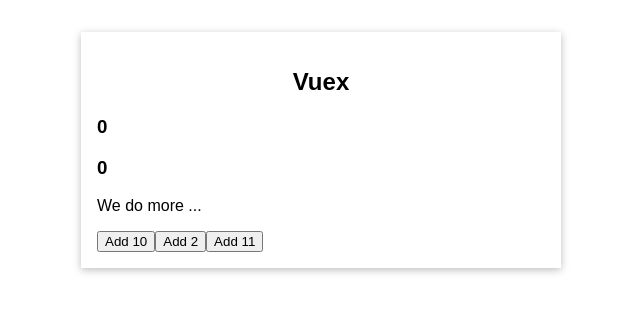
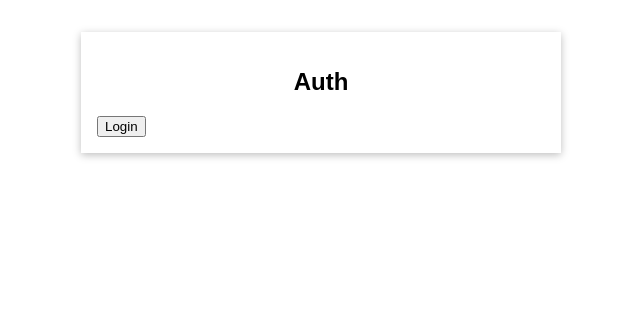
Before and after one commit to Alexinoo/Vuex, a Vue app: page / in a window 1280 px wide. Shown: the top 312 px of the page, without its empty margins (319-959 px from the left). Built offline with nearby package versions, Linux system fonts and the light colour scheme.

Commit message:
Example - Adding more state

```diff
--- a/src/App.vue
+++ b/src/App.vue
@@ -29,18 +29,41 @@
 
     e.g.   <the-counter></the-counter>
 
+
+
+    10. ) EXAMPLE ADDING MORE STATE
+==================================
+
+-Imported <UserAuth /> component and register it locally
+
+-Used it inside <base-container></base-container>  and give it a title of Auth
+
+-Use computed property that returns isLoggedIn state using the getter;
+
+      computed: {
+
+        isAuth() {
+          return this.$store.getters.userIsAuthenticated;
+        }
+      },
+
+  -Check if isAuth is true/false and show Vuex Container
+
  -->
 
 
 <template>
-  <base-container title="Vuex">
-
+  <base-container title="Vuex" v-if="isAuth">
     <the-counter></the-counter>
 
     <favorite-value></favorite-value>
 
     <button @click="addTen">Add 10</button>
     <change-counter></change-counter>
+  </base-container>
+
+  <base-container title="Auth">
+  <user-auth></user-auth>
   </base-container>
 </template>
 
@@ -50,6 +73,7 @@
 import ChangeCounter from './components/ChangeCounter.vue';
 
 import FavoriteValue from './components/FavoriteValue.vue'
+import UserAuth from './components/UserAuth.vue';
 
 export default {
   components: {
@@ -57,7 +81,16 @@
     TheCounter,
     ChangeCounter,
     FavoriteValue,
+    UserAuth,
   },
+
+  computed: {
+
+    isAuth() {
+      return this.$store.getters.userIsAuthenticated;
+    }
+  },
+
   methods : {
 
     addTen(){
--- /dev/null
+++ b/src/components/UserAuth.vue
@@ -0,0 +1,83 @@
+<!--
+10. ) EXAMPLE ADDING MORE STATE
+==================================
+
+- Add computed property and add isAuth which watches for changes
+
+-Use this.$store.getters.userIsAuthenticated to get the current state of isLoggedIn
+
+   computed : {
+
+        isAuth(){
+            return this.$store.getters.userIsAuthenticated;
+        }
+    },
+
+-Add  login() method that will be dispatched to login()  action
+-We also pass isAuth property as payload and set it to true
+
+  login(){
+
+            this.$store.dispatch({
+                type: 'login',
+                isAuth : true
+
+            })
+        } ,
+
+-Add  logout() method that will be dispatched to logout()  action
+-We also pass isAuth property as payload and set it to false
+
+  login(){
+
+            this.$store.dispatch({
+                type: 'logout',
+                isAuth : false
+
+            })
+        } ,
+
+-CONTINUED IN APP.VUE........
+
+ -->
+
+<template>
+    <button @click="login" v-if="!isAuth">Login</button>
+    <button @click="logout" v-if="isAuth">Logout</button>
+</template>
+
+
+<script>
+export default {
+
+    computed : {
+
+        isAuth(){
+            return this.$store.getters.userIsAuthenticated;
+        }
+    },
+
+    methods : {
+
+        login(){
+
+            this.$store.dispatch({
+                type: 'login',
+                isAuth : true
+
+            })
+        } ,
+
+        logout(){
+            this.$store.dispatch({
+                type : 'logout' ,
+                isAuth : false
+            })
+        } ,
+    }
+}
+
+</script>
+
+
+<style></style>
--- a/src/main.js
+++ b/src/main.js
@@ -313,6 +313,49 @@
             > state : {counter: 12} - You can also tap directly to the state if the getters might not be enough - But its highly discouraged and you shd always use a mutation for that
 
 
+-10. ) EXAMPLE ADDING MORE STATE - Add UserAuthComponent
+==================================
+
+STATE:
+-------
+-Add isLoggedIn state and set it to false
+
+
+MUTATIONS:
+-----------
+-Add setAuth() mutations and payload info for manipulating isLoggedIn state
+
+   setAuth( state , payload ){
+            state.isLoggedIn = payload.isAuth
+        }
+
+ACTIONS
+---------------
+-Add login() and logout() actions
+
+-Add login(context) that commits the setAuth() mutation and set it to true
+
+        login(context , payload){
+            context.commit('setAuth' , payload)
+        }
+
+-Add logout(context) that commits the setAuth mutation and set it to false
+
+        logout(context , payload){
+            context.commit('setAuth' , payload)
+        }
+
+GETTERS
+---------------
+
+-Add userIsAuthenticated(state) which returns the current state i.e. false
+
+   userIsAuthenticated(state){
+            return state.isLoggedIn;
+        }
+
+-CONTINUED IN <UserAuth />..........
+
 */
 
 import { createApp } from 'vue';
@@ -326,6 +369,7 @@
 
         return {
             counter : 0,
+            isLoggedIn : false,
         }
     } ,
 
@@ -338,6 +382,10 @@
         increase( state , payload ){
             // console.log(state);
             state.counter = state.counter + payload.value
+        },
+
+        setAuth( state , payload ){
+            state.isLoggedIn = payload.isAuth
         }
     } ,
 
@@ -353,6 +401,16 @@
             console.log(context);
             context.commit('increase' , payload)
         },
+
+
+        login(context , payload){
+            context.commit('setAuth' , payload)
+        },
+
+        logout(context , payload){
+            context.commit('setAuth' ,payload)
+        },
+
     },
 
     getters : {
@@ -371,6 +429,10 @@
                 return 100
             }
             return finalCounter;
+        } ,
+
+        userIsAuthenticated(state){
+            return state.isLoggedIn;
         }
     }
 });
```
